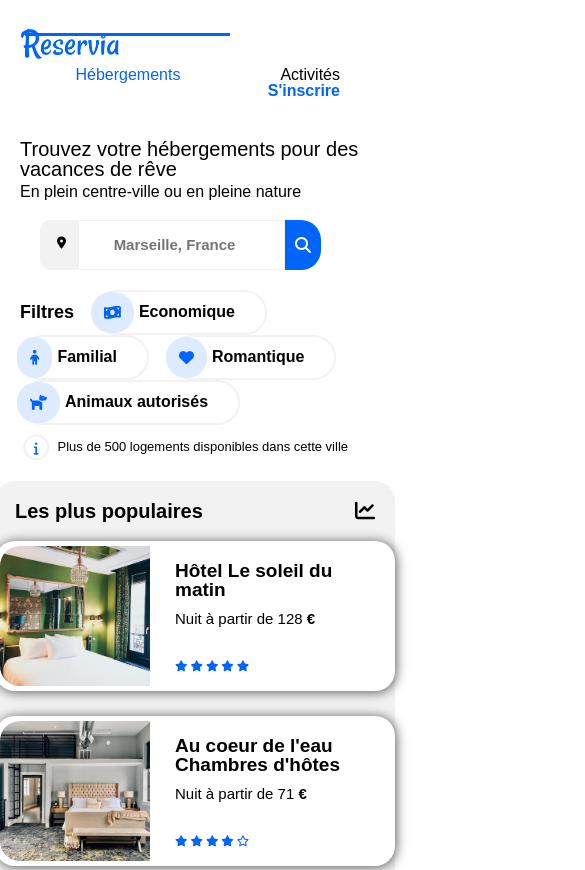
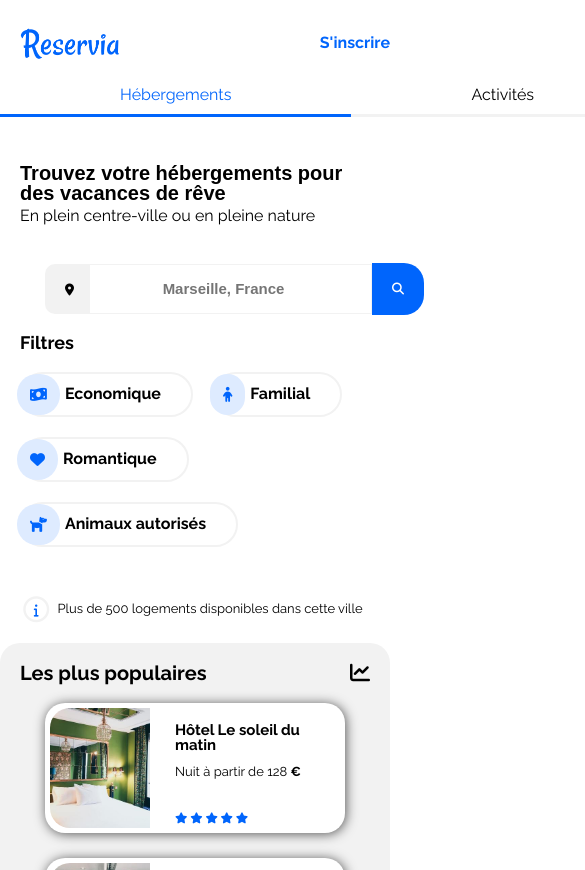
Before and after one commit to MyriamDati/MyriamDati_2_24-01-2021, a plain HTML site: page index.html in a window 390 px wide. Shown: the top 870 px of the page, 585 px wide, since content can reach past the window. Drawn offline with Linux system fonts and the light colour scheme.

Commit message:
responsive mobile

```diff
--- a/index.html
+++ b/index.html
@@ -4,6 +4,8 @@
   <meta charset="UTF-8">
   <meta name="viewport" content="width=device-width, initial-scale=1.0">
   <link rel="stylesheet" href="style.css">
+  <link rel="preconnect" href="https://fonts.gstatic.com">
+  <link href="https://fonts.googleapis.com/css2?family=Raleway:wght@100;200;300;400;500;600;700;800;900&display=swap" rel="stylesheet">
   <script src="https://kit.fontawesome.com/4cf98c2547.js" crossorigin="anonymous"></script>
   <title>Réservia</title>
 </head>
@@ -25,20 +27,24 @@
         <section id="introduction">
           <h1>Trouvez votre hébergements pour des vacances de rêve</h1>
           <h2>En plein centre-ville ou en pleine nature</h2>
+
           <form id="search" action="search" method="POST">
             <span id="map"><i class="fas fa-map-marker-alt"></i></span>
             <input type="search" name="recherche" id="texterecherche" placeholder="Marseille, France">
-            <button class="loupe">
+            <div class="loupe">
               <span class="rechercher">Rechercher</span>
               <span><i class="fas fa-search" aria-hidden="true"></i></span>
-            </button>
+            </div>
           </form>
+
           <div id="bloc_filtres">
-            <h3>Filtres</h3>
+            <h2 id="titre_filtre">Filtres</h2>
+            <div id="bloc_cont_filtres">
             <span class="filtre"><i class="fas fa-money-bill-wave"></i>Economique</span>
             <span class="filtre"><i class="fas fa-child"></i>Familial</span>
             <span class="filtre"><i class="fas fa-heart"></i>Romantique</span>
             <span class="filtre"><i class="fas fa-dog"></i>Animaux autorisés</span>
+            </div>
           </div>
           <div id="bloc_information">
             <span class="fa-stack" style="vertical-align: center;font-size: small;">
--- a/style.css
+++ b/style.css
@@ -50,9 +50,7 @@ main{
 font-family: "Raleway", sans-serif;
 max-width: 1440px;
 width: 100%;
-justify-content: center;
-margin-left: auto;
-margin-right: auto;
+margin: auto;
 }
 
 /* Barre de navigation */
@@ -122,7 +120,7 @@ form #map{
   background-color: #F2F2F2;
   border-radius: 10px 0px 0px 10px;
   justify-content: center;
-  padding: 17px;
+  padding: 20px;
   font-size: 12px;
 }
 form #texterecherche{
@@ -130,15 +128,17 @@ form #texterecherche{
   background-color: white;
   color: black;
   font-size: 15px;
+  padding: 20px 40px;
   margin-left: -5px;
   text-align: center;
   border: 1px solid  #f2f2f2;
 }
 .loupe{
-  font-size: 16px;
+  font-size: 12px;
   font-weight: bold;
   cursor: pointer;
-  padding: 10px;
+  padding: 20px;
+  align-self: center;
   border-radius: 0px 20px 20px 0px;
   border: none;
   background-color: #0065fc;
@@ -155,10 +155,14 @@ form #texterecherche{
 #bloc_filtres{
   display: flex;
   flex-direction: row;
-  flex-wrap: wrap;
   align-items: center;
 }
-#bloc_filtres h3{
+#bloc_cont_filtres{
+  display: flex;
+  flex-direction: row;
+  flex-wrap: wrap;
+}
+#titre_filtre{
   font-size: 18px;
   font-weight: bold;
   margin-right: 20px;
@@ -661,7 +665,7 @@ footer{
 }
 
 @media screen and (max-width: 1160px){
-  main{
+main{
     max-width: 1160px;
     width: 100%;
     margin-left: auto;
@@ -702,7 +706,12 @@ footer{
 }
 }
 
-@media screen and (max-width: 1048px) and (min-width:850px){
+@media screen and (max-width: 1048px){
+main{
+  width: 100%;
+  margin-left: auto;
+  margin-right: auto;
+}
 .bloc_populaires{
   display: flex;
   flex-direction: column;
@@ -775,7 +784,11 @@ footer{
 }
 
 @media screen and (max-width:849px){
-
+main{
+  width: 100%;
+  margin-left: auto;
+  margin-right: auto;
+}
 .loupe i{
   display: flex;
 }
@@ -832,6 +845,8 @@ footer{
 .bloc_hebergements .prix{
   font-size: 18px;
 }
+
+
 
 #bloc_cartes_activites{
   display: flex;
@@ -915,3 +930,110 @@ footer{
   font-size: 25px;
 }
 }
+
+@media screen and (max-width:663px){
+main{
+  margin-left: auto;
+  margin-right: auto;
+  margin-right: 0px;
+  padding: 0px;
+  justify-content: center;
+}
+
+header{
+  display: flex;
+  justify-content: flex-start;
+  margin-right: 0px;
+  padding-top: 0px;
+}
+header a{
+  padding: 0px;
+}
+nav{
+  order: 3;
+  margin-top: 20px;
+  margin-bottom: 20px;
+  align-content: center;
+}
+#nav_logo{
+  width: 100px;
+  margin-left: 20px;
+}
+#bloc_inscrire{
+  margin-right: 0px;
+  padding-right: 0px;
+}
+#bloc_hebergements{
+  border-top: none;
+  border-bottom: 3px solid #0065fc;
+  padding-right: 120px;
+  padding-left: 120px;
+  padding-bottom: 10px;
+}
+#bloc_activites{
+  border-top: none;
+  border-bottom: 3px solid #f2f2f2;
+  padding-right: 120px;
+  padding-left: 120px;
+  padding-bottom: 10px;
+}
+
+#introduction h1{
+  font-family: "Raleway700", sans-serif;
+  font-weight: 700;
+}
+
+#search{
+  margin-left: auto;
+  margin-right: auto;
+  margin-top: 20px;
+}
+
+#bloc_filtres{
+  display: flex;
+  flex-direction: column;
+}
+#titre_filtre{
+  margin-right: auto;
+  margin-bottom: 20px;
+}
+#bloc_cont_filtres{
+  display: flex;
+  flex-direction: row;
+  flex-wrap: wrap;
+  margin-bottom: 20px;
+}
+.filtre{
+  margin-bottom: 20px;
+}
+
+#bloc_cartes_populaires{
+  display: flex;
+  flex-direction: column;
+}
+.bloc_populaires a{
+  display: flex;
+  flex-direction: row;
+}
+.bloc_populaires{
+  width: 300px;
+  height: 130px;
+  margin-bottom: 25px;
+}
+.bloc_populaires a img{
+  width: 100px;
+  height: 120px;
+  border-radius: 20px 0px 0px 20px;
+}
+.titre_hôtel_populaires{
+  margin-bottom: 12px;
+  font-size: 15px;
+  margin-left: 0px;
+}
+.prix_populaires{
+  margin-bottom: 35px;
+  font-size: 13px;
+  margin-left: 0px;
+}
+
+}
```
